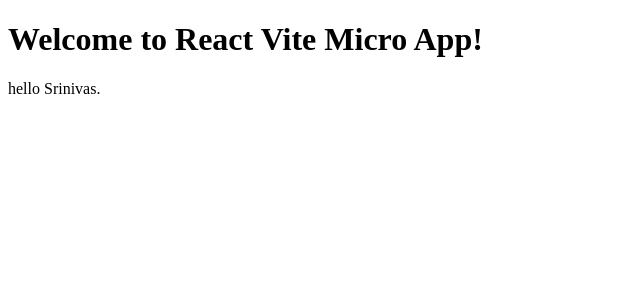
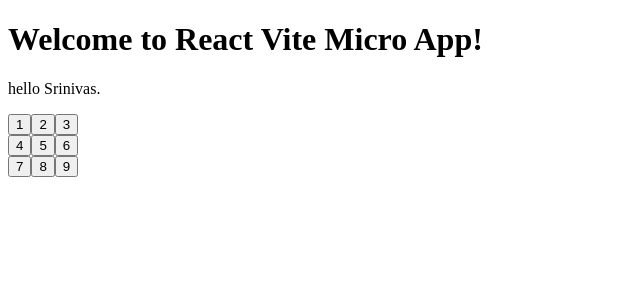
Before and after one commit to srinivas279/TicTacToe, a React (Vite) app: page / in a window 1280 px wide. Shown: the top 300 px of the page, without its empty margins (0-640 px from the left). Built offline with nearby package versions, Linux system fonts and the light colour scheme.

Commit message:
Created board and square

```diff
--- a/src/App.jsx
+++ b/src/App.jsx
@@ -1,9 +1,11 @@
 import React from "react";
+import Board from "./components/Board"
 
  const App = () => (
   <>
     <h1>Welcome to React Vite Micro App!</h1>
     <p>hello Srinivas.</p>
+    <Board/>
   </>
 );
 
--- /dev/null
+++ b/src/components/Board.jsx
@@ -0,0 +1,29 @@
+import React from 'react'
+import Square from './Square'
+
+const Board = () => {
+  return (
+    <div>
+      <div>
+        <Square value={1}/>
+        <Square value={2}/>
+        <Square value={3}/>
+      </div>
+
+      <div>
+        <Square value={4}/>
+        <Square value={5}/>
+        <Square value={6}/>
+      </div>
+
+      <div>
+        <Square value={7}/>
+        <Square value={8}/>
+        <Square value={9}/>
+      </div>
+
+    </div>
+  )
+}
+
+export default Board
--- /dev/null
+++ b/src/components/Square.jsx
@@ -0,0 +1,9 @@
+import React from 'react'
+
+const Square = (props) => {
+  return (
+    <button type="button">{props.value}</button>
+  )
+}
+
+export default Square
```
